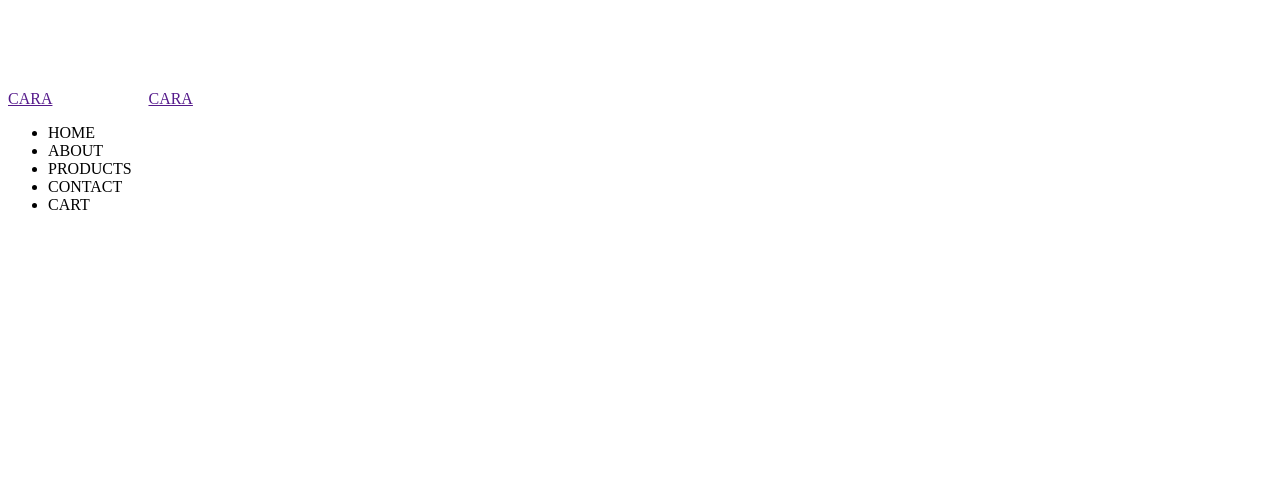
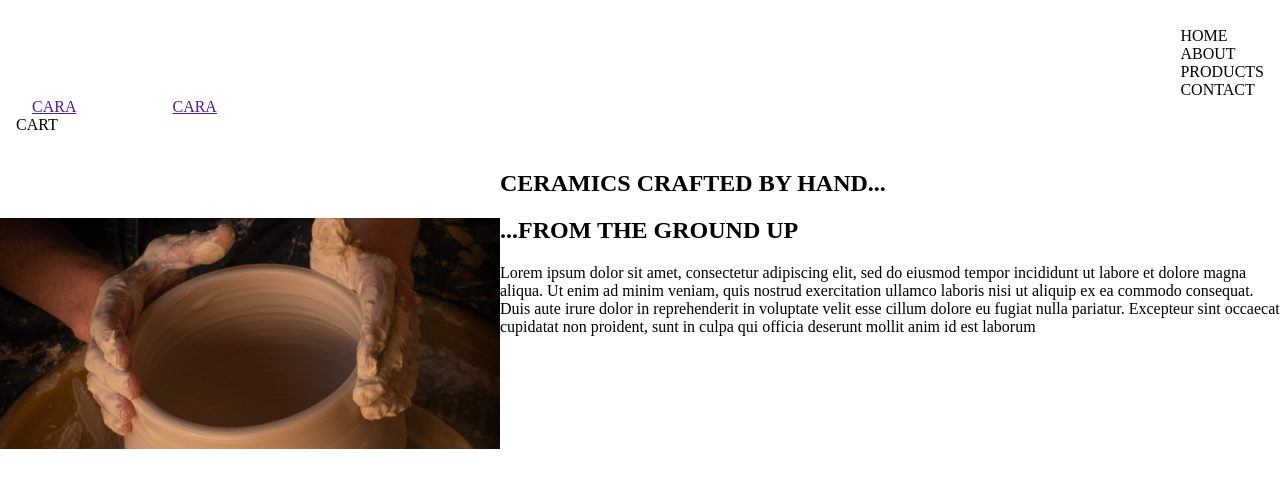
Before and after one commit to danlangan/ecommerce_website, a plain HTML site: page index.html in a window 1280 px wide. Drawn offline with Linux system fonts and the light colour scheme.

Commit message:
adding more css to the html to see how its working, lots of progress left to do

```diff
--- a/index.html
+++ b/index.html
@@ -4,7 +4,8 @@
     <meta charset="Segoe UI">
     <meta http-equiv="X-UA-Compatible" content="IE=edge">
     <meta name="viewport" content="width=device-width, initial-scale=1.0">
-    <title>CARA<img src="./assets/icons8-pottery-96 (1).png" alt="CARA CARA Ceramnics Logo"/>CARA</title>
+    <title>CARA CARA</title>
+    <link rel="stylesheet" href="./main.css" />
 </head>
 <body>
     <header>
@@ -15,16 +16,22 @@
                 <li>ABOUT</li>
                 <li>PRODUCTS</li>
                 <li>CONTACT</li>
+            </ul>
+            <ul2>
                 <li>CART</li>
-            </ul>
+            </ul2>
         </nav>
     </header>
     <main>
         <section class="home">
-
+            <img src="./assets/earl-wilcox-y3W0CzO063w-unsplash-alt.jpg" alt="homepage graphic showing the beginning of a handmade ceramic bowl" />
+           <h1>CERAMICS CRAFTED BY HAND...</h1>
+           <h2>...FROM THE GROUND UP</h2>
         </section>
         <section class="about">
-
+            <p>
+                Lorem ipsum dolor sit amet, consectetur adipiscing elit, sed do eiusmod tempor incididunt ut labore et dolore magna aliqua. Ut enim ad minim veniam, quis nostrud exercitation ullamco laboris nisi ut aliquip ex ea commodo consequat. Duis aute irure dolor in reprehenderit in voluptate velit esse cillum dolore eu fugiat nulla pariatur. Excepteur sint occaecat cupidatat non proident, sunt in culpa qui officia deserunt mollit anim id est laborum
+            </p>
         </section>
         <section class="products">
 
--- a/main.css
+++ b/main.css
@@ -0,0 +1,45 @@
+html {
+    box-sizing: border-box;
+}
+
+body {
+    word-spacing: 50;
+    background-color: white;
+    color: black;
+    margin: 0;
+}
+
+header {
+    background-color: white;
+    position: relative;
+    padding: 1rem;
+}
+
+main section home {
+    background-color: black;
+    color: white;
+    word-spacing: 50;
+}
+
+nav a {
+    padding: 1rem;
+    position: fixed, center;
+}
+
+nav ul {
+    position: absolute;
+    list-style-type: none;
+    top: 0.7rem;
+    right: 1rem;
+}
+
+nav ul2 {
+    position: absolute, fixed;
+    list-style-type: none;
+}
+
+.home img {
+    float: left;
+    margin-top: 3rem;
+    width: 500px;
+}
```
